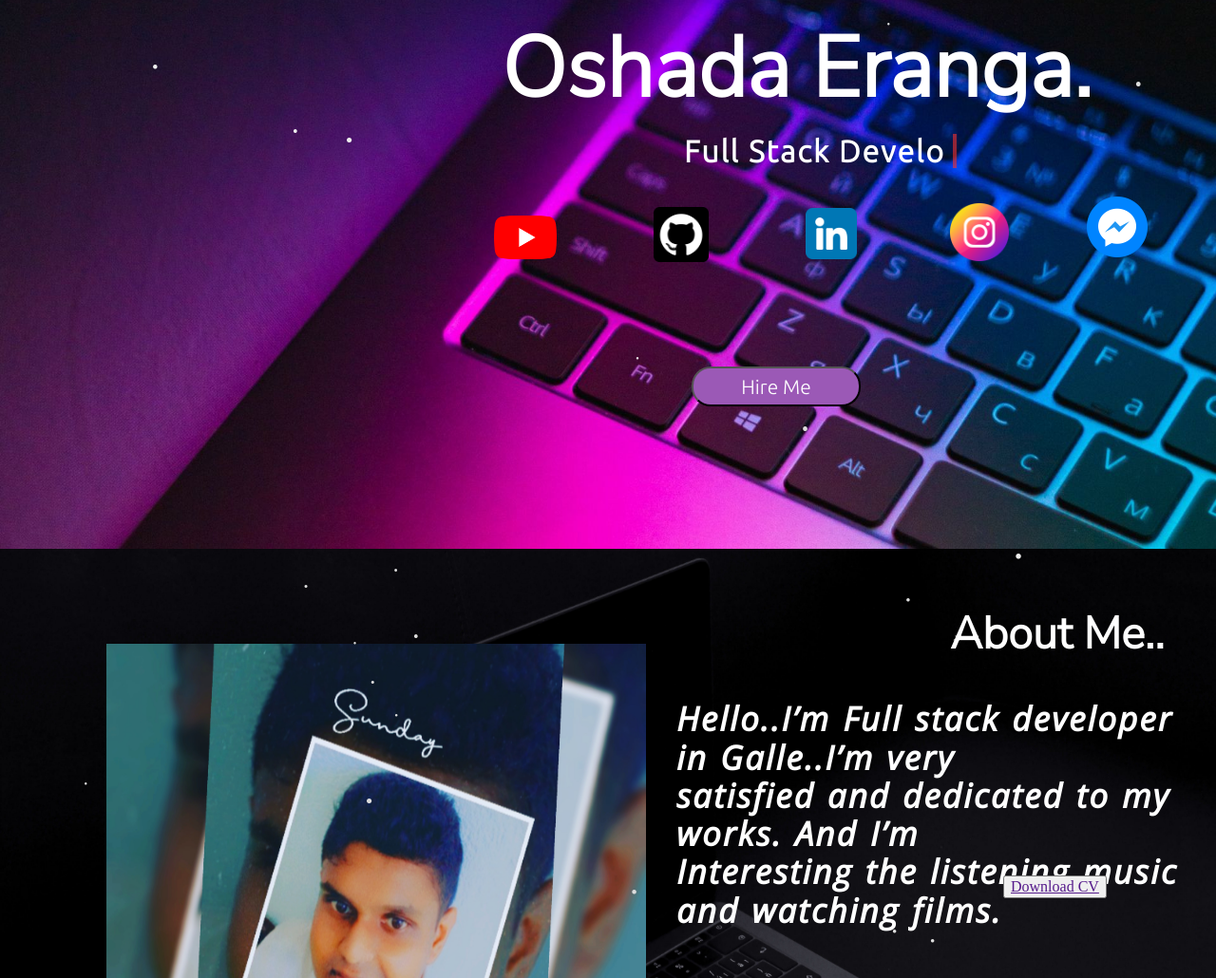
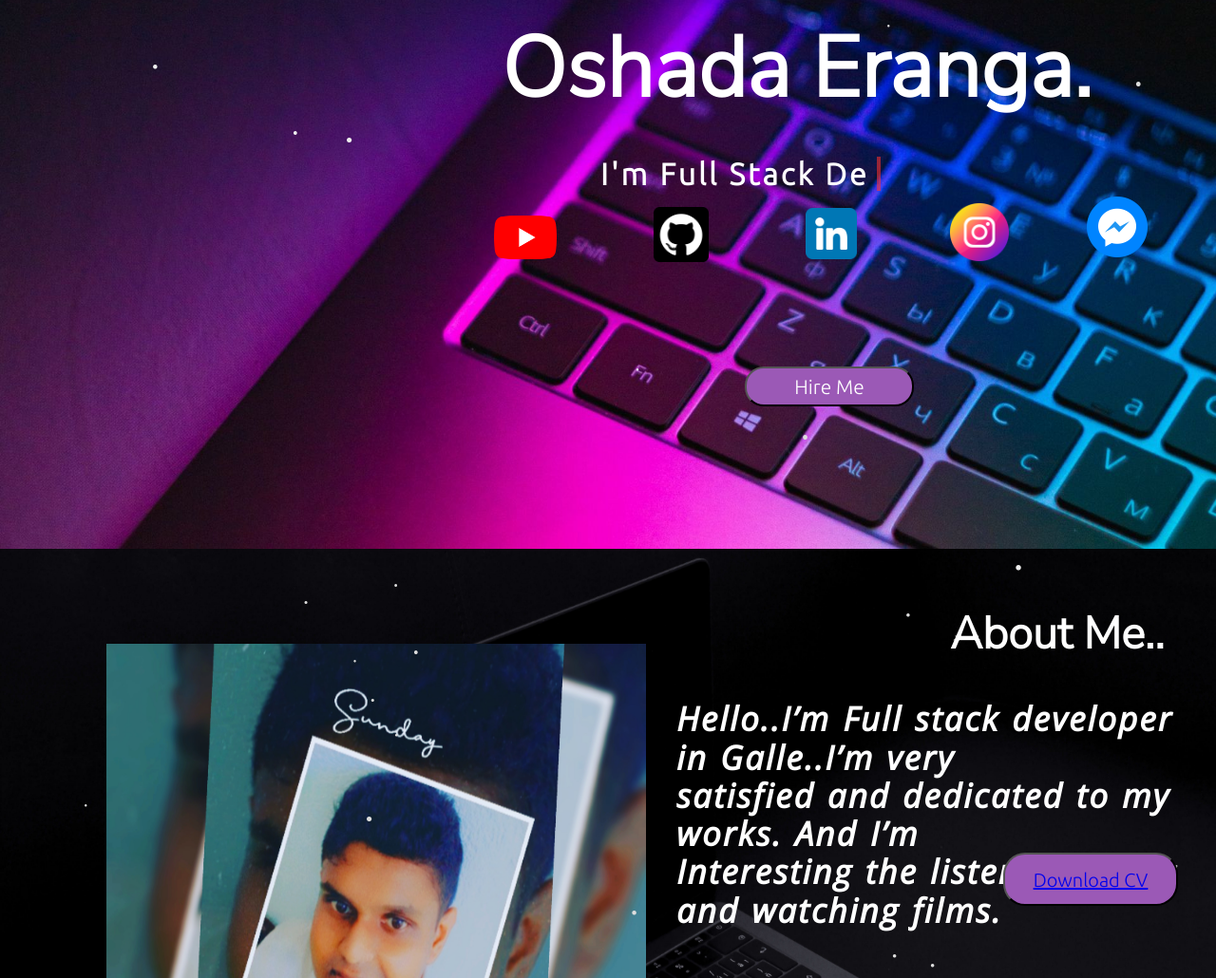
Before and after one commit to oshadaera68/Work-Area-v0.2, a plain HTML site: page index.html in a window 1280 px wide. Shown: the part 222-1252 px from the top of the page at 95% size. Drawn offline with nearby package versions, Linux system fonts and the light colour scheme.

Commit message:
'updated'

```diff
--- a/assets/Javascript/typewriter.js
+++ b/assets/Javascript/typewriter.js
@@ -4,7 +4,7 @@
  **/
 class TypeWriter {
     constructor() {
-        this.textData =["Full Stack Developer.", "I'm Youtuber."];
+        this.textData =["I'm Full Stack Developer.", "I'm Youtuber and A/V editor."];
         this.currentWord = "";
         this.word = "";
         this.count = 0;
--- a/index.html
+++ b/index.html
@@ -89,12 +89,12 @@
 
         #firstContent > #H2-1 {
             position: absolute;
-            top: 42vh;
-            left: 90vh;
+            top: 45vh;
+            left: 79vh;
             font-family: 'Ubuntu', sans-serif;
             color: white;
             font-size: 4vh;
-            letter-spacing: 2px;
+            letter-spacing: 3px;
         }
 
         #ul-1 {
@@ -144,7 +144,7 @@
         #but1 {
             position: absolute;
             z-index: 1;
-            left: 91vh;
+            left: 98vh;
             top: 76vh;
             width: 178px;
             height: 42px;
@@ -206,8 +206,19 @@
 
         #btn2 {
             position: absolute;
-            top: 43vh;
+            top: 40vh;
             left: 132vh;
+            background-color: #9b59b6;
+            width: 23vh;
+            height: 7vh;
+            border-radius: 23px;
+            font-family: 'Ubuntu', sans-serif;
+            font-size: 20px;
+        }
+
+        .href {
+            text-decoration: none;
+            color: white;
         }
 
         /*Second Content Ended*/
@@ -229,6 +240,11 @@
         }
 
         /*typewriter animation ended*/
+
+        #H1-4 {
+            position: absolute;
+            z-index: 1;
+        }
 
     </style>
 
@@ -287,7 +303,11 @@
         <h1 id="H1-3"><i>Hello..I’m Full stack developer in Galle..I’m very <br>
             satisfied and dedicated to my works. And I’m <br>
             Interesting the listening music and watching films.</i></h1>
-        <button id="btn2"><a href="">Download CV</a></button>
+        <button id="btn2" class="href"><a
+                download
+                href="https://drive.google.com/uc?id=1Jx6O2S5SF5DzJSjneDh844I__8Eo44Vu&export=download">Download CV</a>
+        </button>
+        <h1 id="H1-4">Name:Oshada Eranga Wijerathna</h1>
     </section>
     <!--<section id="thirdContent"></section>
     <section id="forthContent"></section>
@@ -301,5 +321,4 @@
 <script src="assets/Javascript/snow.js"></script>
 
 
-
 </html>
```
